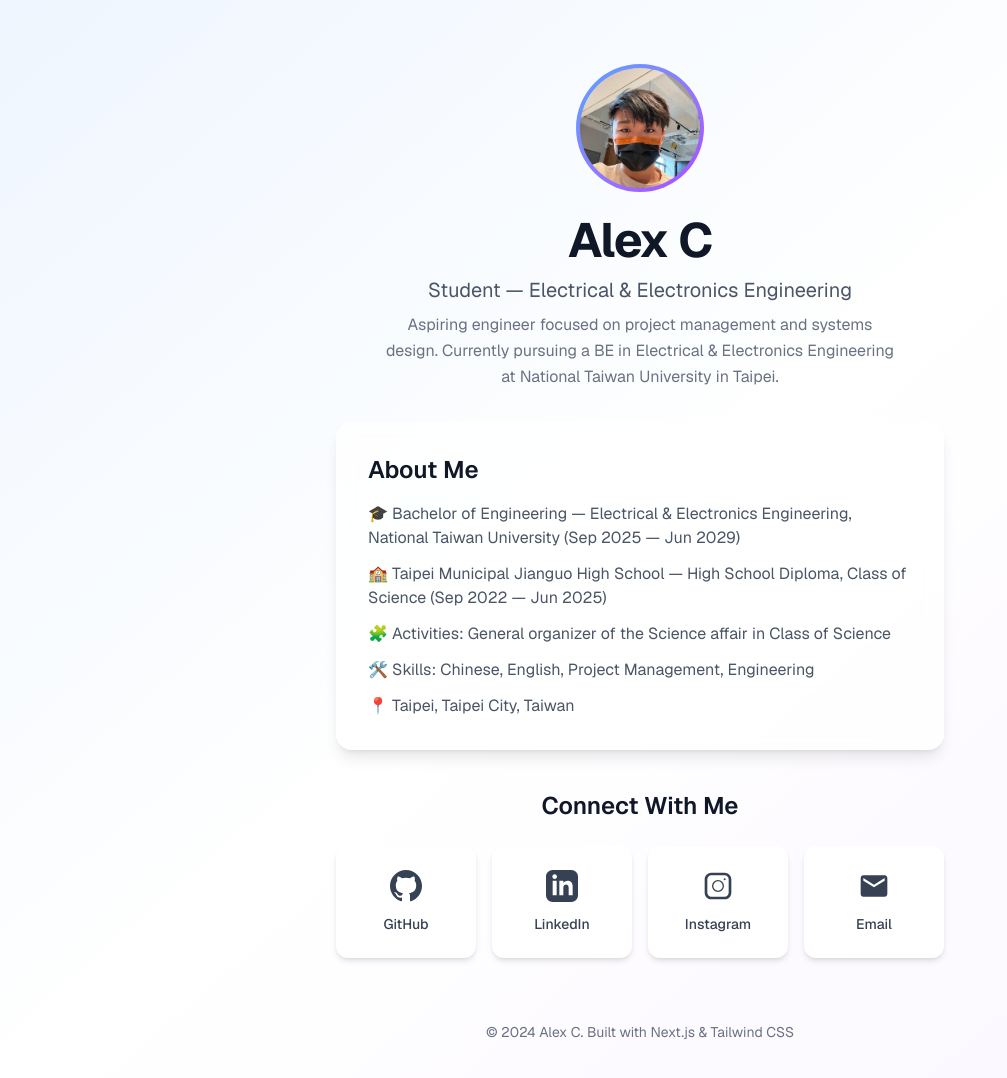
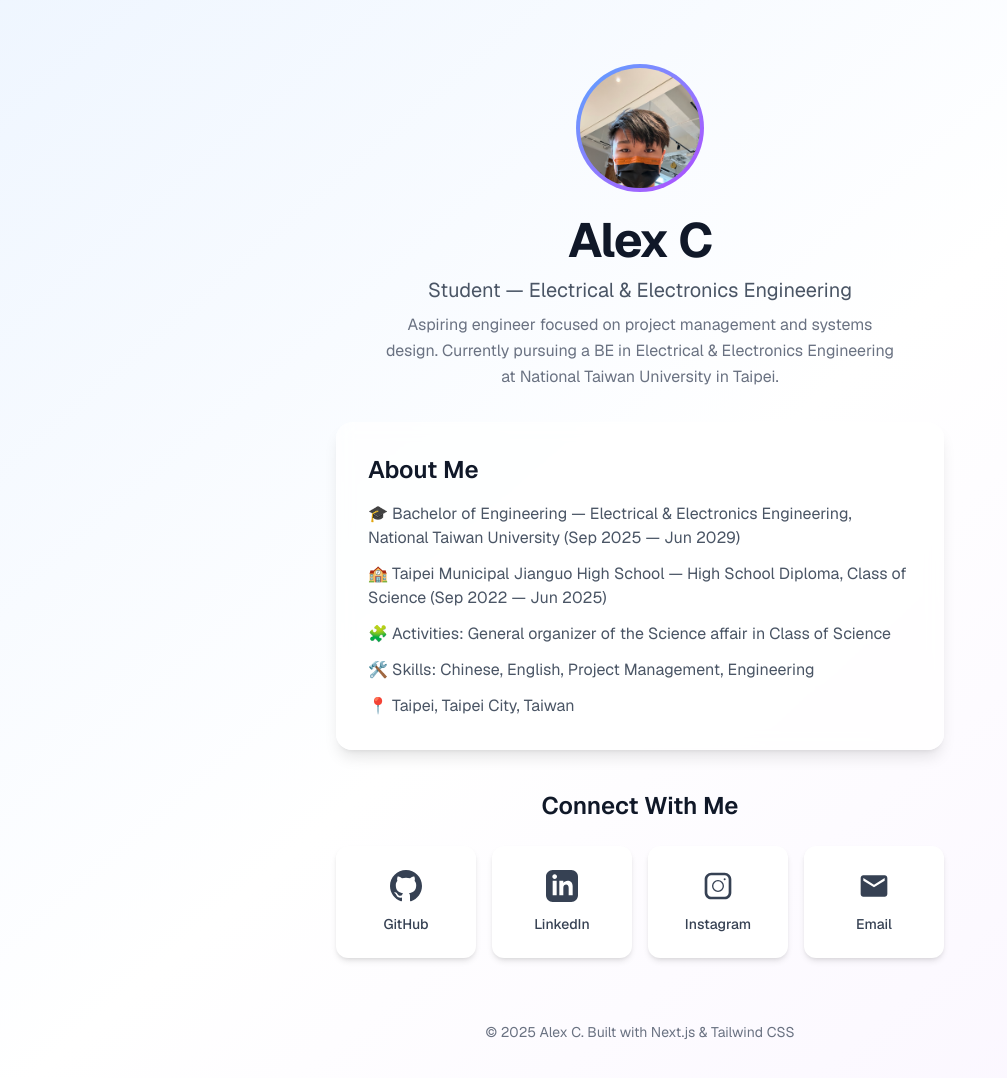
Before and after one commit to Alexchiuu/portfolio, a Next.js app: page / in a window 1280 px wide. Shown: the top 1078 px of the page, without its empty margins (0-1007 px from the left). Built offline with nearby package versions, Linux system fonts and the light colour scheme.

Commit message:
Fix image layout and update year

```diff
--- a/app/page.tsx
+++ b/app/page.tsx
@@ -31,13 +31,15 @@ export default function Home() {
         <div className="mb-8 text-center">
           <div className="mb-6 inline-block">
             <div className="relative h-32 w-32 overflow-hidden rounded-full bg-gradient-to-br from-blue-400 to-purple-500 p-1">
+              <div className="relative h-full w-full overflow-hidden rounded-full bg-white dark:bg-gray-800">
                 <Image
                   src="/image.jpg"
                   alt="Alex C Profile Picture"
                   width={128}
                   height={128}
-                className="h-full w-full rounded-full object-cover"
+                  className="object-cover"
                 />
+              </div>
             </div>
           </div>
 
@@ -99,7 +101,7 @@ export default function Home() {
 
         {/* Footer */}
         <footer className="mt-16 text-center text-sm text-gray-500 dark:text-gray-400">
-          <p>© 2024 Alex C. Built with Next.js & Tailwind CSS</p>
+          <p>© 2025 Alex C. Built with Next.js & Tailwind CSS</p>
         </footer>
       </main>
     </div>
```
Lines whose indentation alone changed are shown as unchanged.
